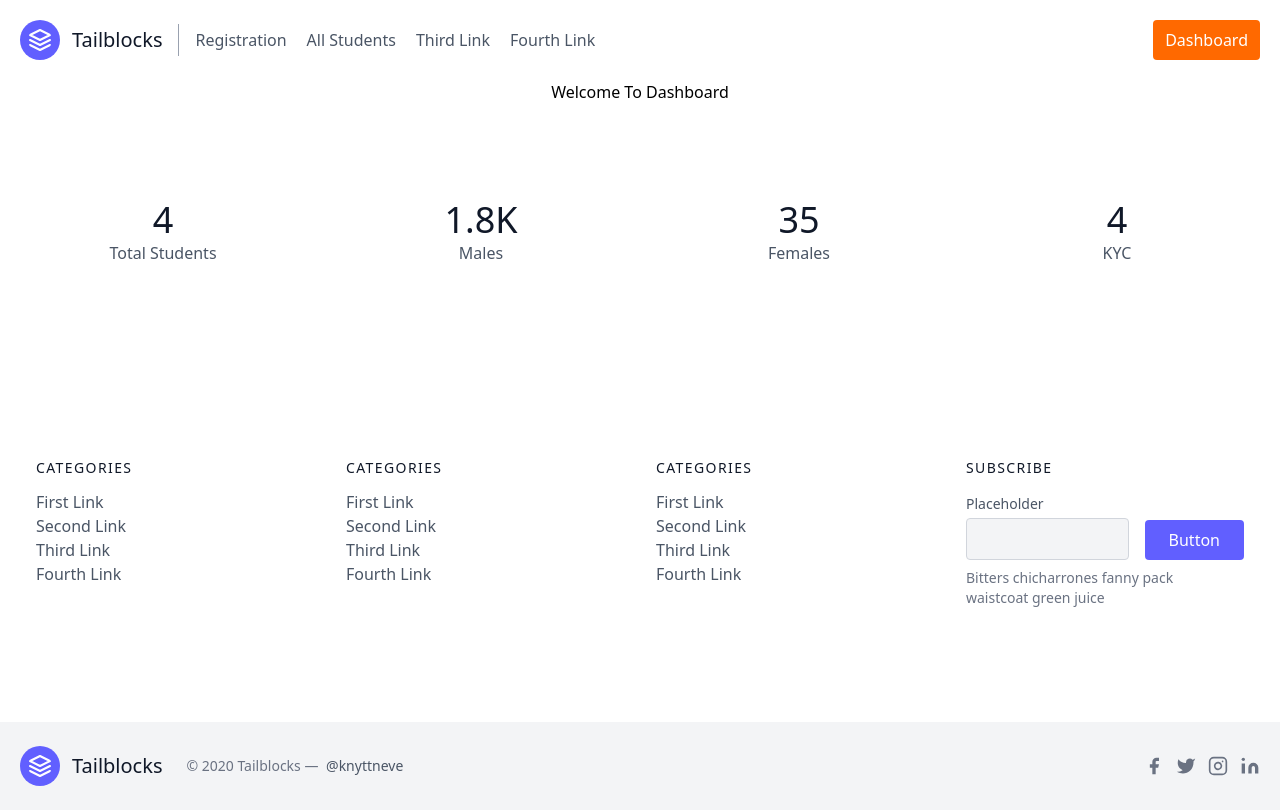
After one commit to DEVENDRA-5470/PROJECT-BATCH-82, a Flask app: page /dashboard in a window 1280 px wide. The commit adds this page. Run offline with Flask 3, Linux system fonts and the light colour scheme.

Commit message:
auto backup Sat Sep 27 04:26:13 UTC 2025

```diff
--- a/Flask/third-project/app.py
+++ b/Flask/third-project/app.py
@@ -135,6 +135,9 @@ def search_data():
     return render_template("all_stu.html",users=user)
 
 
-
+@app.route("/dashboard")
+def dashboard():
+     count=4
+     return render_template("dashboard.html",counts=count)
 
 app.run(debug=True)
--- a/Flask/third-project/templates/all_stu.html
+++ b/Flask/third-project/templates/all_stu.html
@@ -4,7 +4,8 @@
 
 <div class="relative overflow-x-auto shadow-md sm:rounded-lg p-6">
     <form method="GET" action="/search">
-    <input name="query" class="bg-gray-50 border p-2 m-2" type="text"> <button type="submit" class="bg-green-500 p-2 text-white cursor-pointer">Search</button>
+    <input name="query" class="bg-gray-50 border p-2 m-2" type="text">
+    <button type="submit" class="bg-green-500 p-2 text-white cursor-pointer">Search</button>
     </form>
     <table class="w-full text-sm text-left rtl:text-right text-gray-500 dark:text-gray-400">
         <thead class="text-xs text-gray-700 uppercase bg-gray-50 dark:bg-gray-700 dark:text-gray-400">
--- a/Flask/third-project/templates/base.html
+++ b/Flask/third-project/templates/base.html
@@ -21,11 +21,11 @@
       <a class="mr-5 hover:text-gray-900">Third Link</a>
       <a class="mr-5 hover:text-gray-900">Fourth Link</a>
     </nav>
-    <button class="inline-flex items-center bg-gray-100 border-0 py-1 px-3 focus:outline-none hover:bg-gray-200 rounded text-base mt-4 md:mt-0">Button
-      <svg fill="none" stroke="currentColor" stroke-linecap="round" stroke-linejoin="round" stroke-width="2" class="w-4 h-4 ml-1" viewBox="0 0 24 24">
-        <path d="M5 12h14M12 5l7 7-7 7"></path>
-      </svg>
+    <a href="{{url_for('dashboard')}}">
+    <button class="inline-flex items-center bg-orange-500 text-white border-0 py-2 px-3 focus:outline-none hover:bg-orange-800 rounded text-base mt-4 md:mt-0">
+      Dashboard
     </button>
+    </a>
   </div>
 </header>
 
--- /dev/null
+++ b/Flask/third-project/templates/dashboard.html
@@ -0,0 +1,27 @@
+{% extends "base.html" %}
+
+{% block content %}
+  <h2 class="text-center">Welcome To Dashboard</h2>
+  <section class="text-gray-600 body-font">
+  <div class="container px-5 py-24 mx-auto">
+    <div class="flex flex-wrap -m-4 text-center">
+      <div class="p-4 sm:w-1/4 w-1/2">
+        <h2 class="title-font font-medium sm:text-4xl text-3xl text-gray-900">{{counts}}</h2>
+        <p class="leading-relaxed">Total Students</p>
+      </div>
+      <div class="p-4 sm:w-1/4 w-1/2">
+        <h2 class="title-font font-medium sm:text-4xl text-3xl text-gray-900">1.8K</h2>
+        <p class="leading-relaxed">Males</p>
+      </div>
+      <div class="p-4 sm:w-1/4 w-1/2">
+        <h2 class="title-font font-medium sm:text-4xl text-3xl text-gray-900">35</h2>
+        <p class="leading-relaxed">Females</p>
+      </div>
+      <div class="p-4 sm:w-1/4 w-1/2">
+        <h2 class="title-font font-medium sm:text-4xl text-3xl text-gray-900">4</h2>
+        <p class="leading-relaxed">KYC</p>
+      </div>
+    </div>
+  </div>
+</section>
+{% endblock content %}
```
Also changed, not shown: file1.txt (line endings or trailing spaces), 1 other file.
